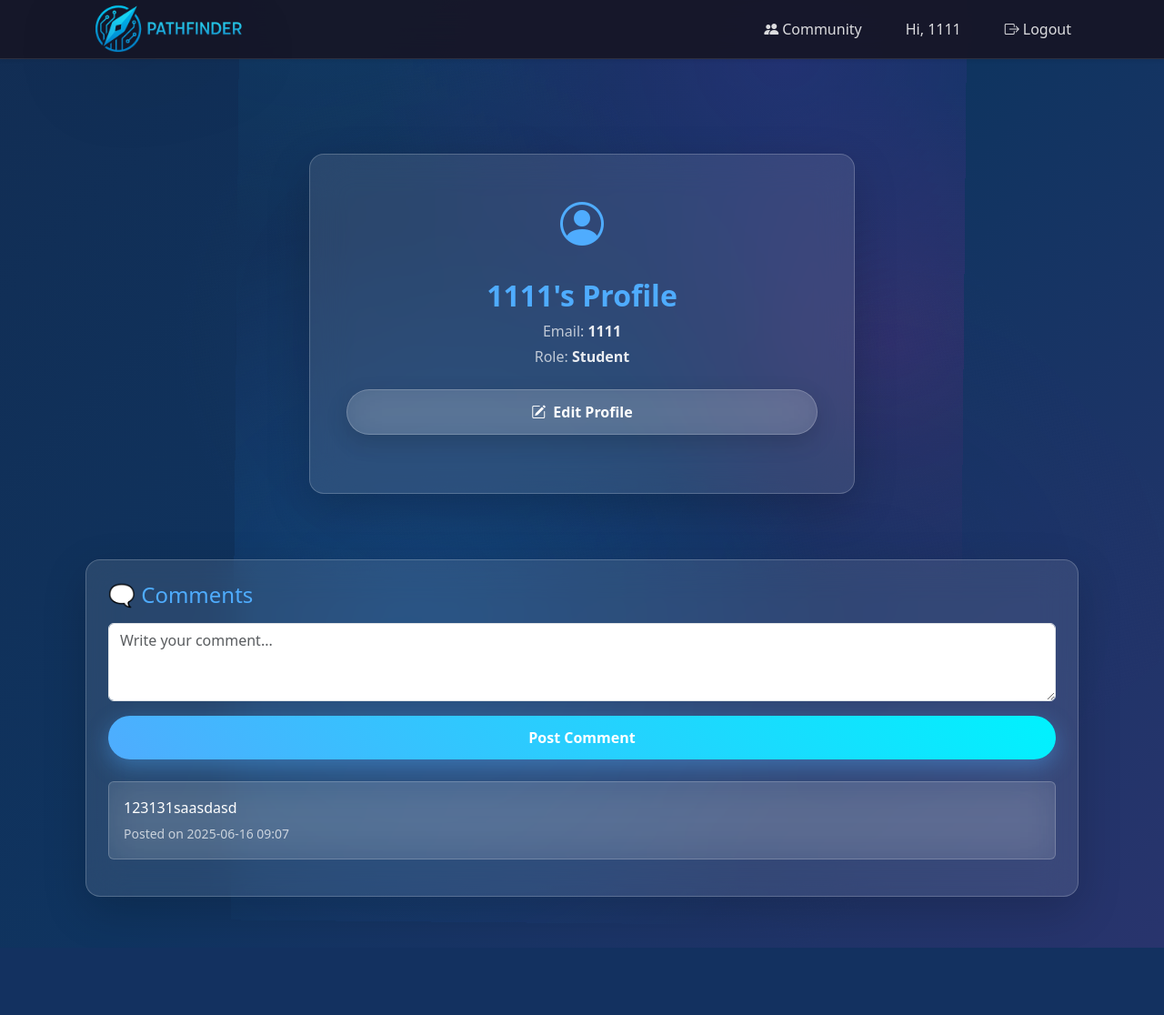
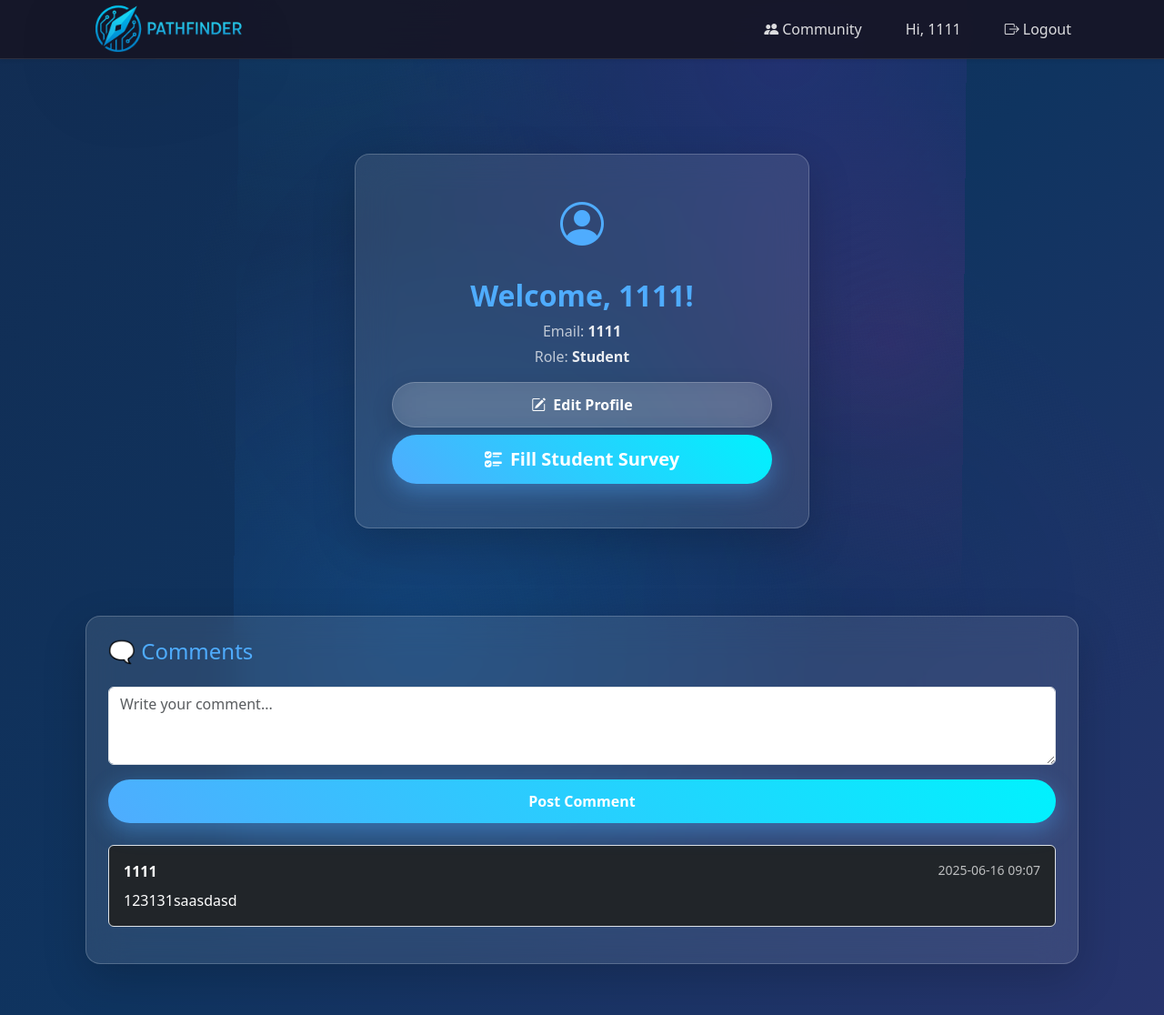
Before and after one commit to codingburgas/2425-11-g-pp-student-practices-assignment-team10, a Flask app: page /profile/1 in a window 1280 px wide. Shown: the whole page at 91% size. Before the commit the page ends 1042 px from the top, so only its background shows below. Run offline with Flask 3, Linux system fonts and the light colour scheme; a user stored in the database is signed in; data comes from the database, SQL or seed files in the repository; parts of the project's set-up code (start-up, migrations or seed data) failed here and were passed over; some libraries are stand-ins or nearby versions.

```diff
--- a/flaskProject/templates/profile.html
+++ b/flaskProject/templates/profile.html
@@ -1,34 +1,78 @@
 {% extends "base.html" %}
 
-{% block title %}{{ user.username }}'s Profile{% endblock %}
+{% block title %}Dashboard{% endblock %}
 
 {% block content %}
 <div class="d-flex justify-content-center align-items-center min-vh-80 py-5">
-<div class="card shadow-lg p-4 rounded-4 text-center" style="width: 100%; max-width: 600px;">
+  <div class="card shadow-lg p-4 rounded-4 text-center" style="width: 100%; max-width: 500px;">
     <div class="card-body">
       <div class="mb-4">
         <i class="bi bi-person-circle text-primary" style="font-size: 3rem;"></i>
       </div>
-<h2 class="fw-bold text-primary">{{ user.username }}'s Profile</h2>
+      <h2 class="fw-bold text-primary">Welcome, {{ user.username }}!</h2>
       <p class="text-muted mb-1">Email: <span class="fw-semibold">{{ user.email }}</span></p>
       <p class="text-muted mb-3">Role: <span class="fw-semibold text-capitalize">{{ user.role }}</span></p>
 
-      {% if current_user.id == user.id %}
-<a href="{{ url_for('main.edit_profile') }}" class="btn btn-glassmorphism w-100 mt-2 mb-4">
+      <!-- Edit Profile Button -->
+      <div class="mb-2">
+        <a href="{{ url_for('main.edit_profile') }}" class="btn btn-glassmorphism w-100">
           <i class="bi bi-pencil-square me-2"></i>Edit Profile
         </a>
+      </div>
+
+      <!-- Conditional Actions -->
+      {% if user.role == 'student' %}
+        {% if not has_survey %}
+          <a href="{{ url_for('form.student_survey') }}" class="btn btn-primary-gradient btn-lg w-100 mb-2">
+            <i class="bi bi-ui-checks me-2"></i>Fill Student Survey
+          </a>
+        {% else %}
+          <a href="{{ url_for('ml.match') }}" class="btn btn-success-gradient btn-lg w-100 mb-2">
+            <i class="bi bi-search me-2"></i>Find a Mentor
+          </a>
+        {% endif %}
+      {% elif user.role == 'teacher' %}
+        {% if not has_survey %}
+          <a href="{{ url_for('form.teacher_survey') }}" class="btn btn-success-gradient btn-lg w-100 mb-2">
+            <i class="bi bi-person-badge me-2"></i>Fill Mentor Profile
+          </a>
+        {% endif %}
       {% endif %}
     </div>
   </div>
 </div>
 
-<!-- 🔹 Comment Section -->
-<div class="container mt-4">
+<!-- Assigned Mentees (for teachers) -->
+{% if user.role == 'teacher' and mentees %}
+  <div class="container mt-5">
     <div class="card shadow-lg p-4 rounded-4">
-<h4 class="text-primary mb-3">🗨️ Comments</h4>
+      <h4 class="text-primary mb-3">🎓 Your Assigned Students</h4>
+      <ul class="list-group">
+        {% for student in mentees %}
+        <li class="list-group-item bg-dark text-white d-flex justify-content-between align-items-center">
+          <div>
+            <strong>{{ student.student.username }}</strong><br>
+            <small>Email: {{ student.student.email }}</small>
+          </div>
+          <span class="badge bg-info text-dark">ID: {{ student.student_id }}</span>
+        </li>
+        {% endfor %}
+      </ul>
+    </div>
+  </div>
+{% elif user.role == 'teacher' %}
+  <div class="container mt-5 text-center text-muted">
+    <p>No students have signed up with you yet.</p>
+  </div>
+{% endif %}
 
-    <!-- Comment Form (only visible to logged-in users) -->
-    {% if current_user.is_authenticated %}
+<!-- Comments Section -->
+<div class="container mt-5">
+  <div class="card shadow-lg p-4 rounded-4">
+    <h4 class="text-primary mb-4">🗨️ Comments</h4>
+
+    <!-- Comment Form: only visible to profile owner -->
+    {% if current_user.is_authenticated and current_user.id == user.id %}
     <form method="POST" class="mb-4">
       <div class="mb-3">
         <textarea name="content" rows="3" class="form-control" placeholder="Write your comment..." required></textarea>
@@ -37,14 +81,14 @@
     </form>
     {% endif %}
 
-    <!-- Comment List -->
+    <!-- Display Comments -->
     {% if comments %}
       {% for comment in comments %}
-<div class="card bg-dark text-white mb-3">
-<div class="card-body">
-<p class="mb-1">{{ comment.content }}</p>
-<small class="text-muted">Posted on {{ comment.timestamp.strftime('%Y-%m-%d %H:%M') }}</small>
-</div>
+        <div class="mb-3 p-3 border rounded bg-dark text-white">
+          <strong>{{ comment.user.username }}</strong>
+
+          <small class="text-muted float-end">{{ comment.timestamp.strftime('%Y-%m-%d %H:%M') }}</small>
+          <p class="mt-2 mb-0">{{ comment.content }}</p>
         </div>
       {% endfor %}
     {% else %}
@@ -52,6 +96,7 @@
     {% endif %}
   </div>
 </div>
+
 <style>
 /* Dashboard Button Styles - Matching base.html glassmorphism design */
 .btn-glassmorphism {
```
Also changed, not shown: flaskProject/templates/community.html (indentation only). Lines whose indentation alone changed are shown as unchanged.
